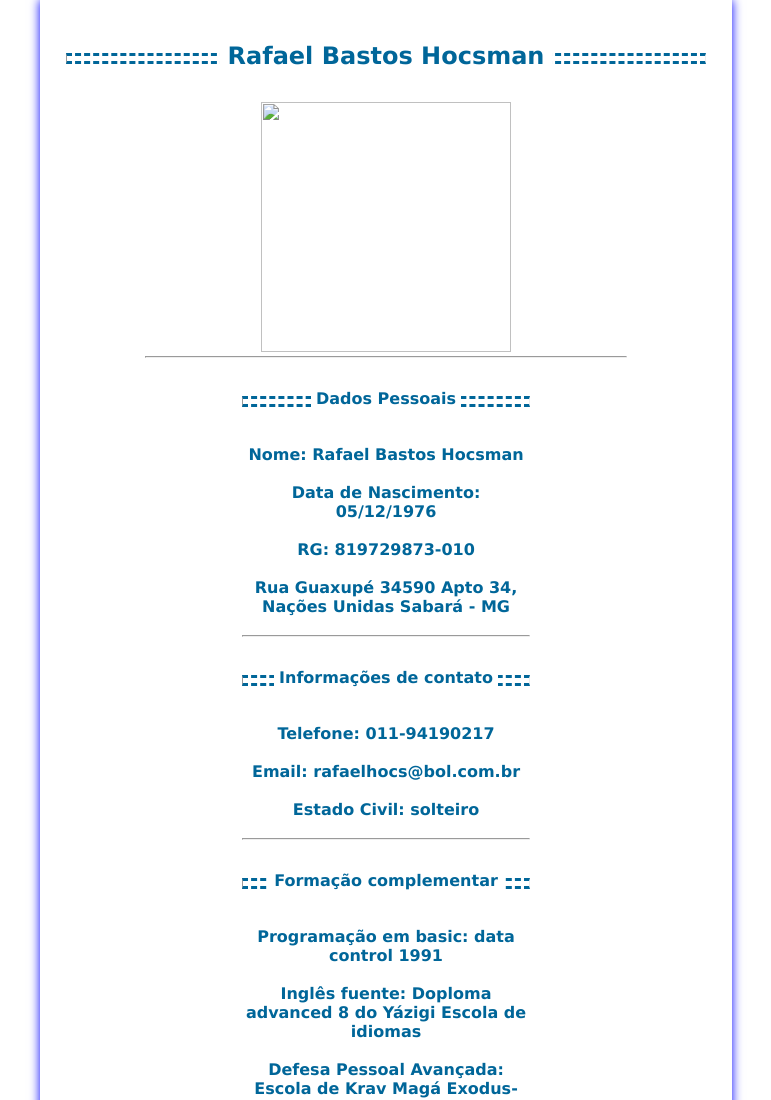
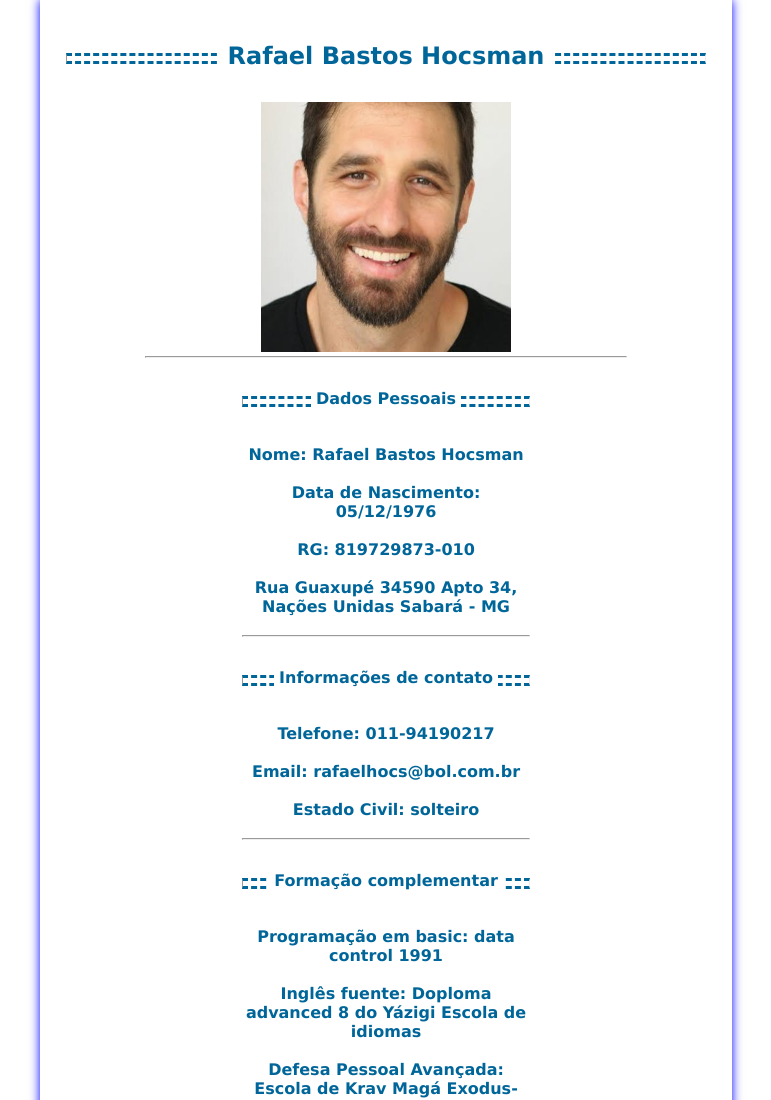
Before and after one commit to Rick070203/curriulo, a plain HTML site: page index.html in a window 1280 px wide. Shown: the top 1100 px of the page, without its empty margins (254-1025 px from the left). Drawn offline with Linux system fonts and the light colour scheme.

Commit message:
Update index.html

```diff
--- a/index.html
+++ b/index.html
@@ -110,7 +110,7 @@
 <body>
     <div class="container"><br><br>
         <hr class="hr_dados1"><br><br>
-            <img src="asssets/img/rafinha.jpg" width="250"height="250">
+            <img src="rafinha.jpg" width="250"height="250">
             <hr class="hr_01" style="width: 30rem;">
         <div style="width: 18rem;"><br><br>
             <hr class="hr_dados2"><br><br>
```
